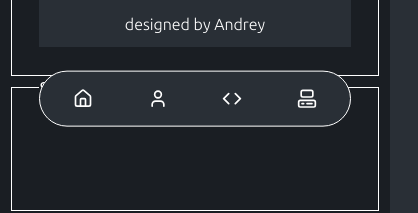
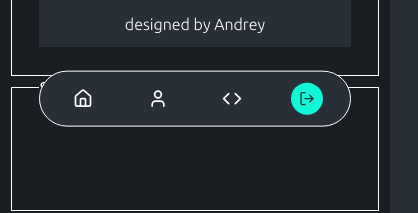
Before and after one commit to xv2Zzx5/portfolio, a React (Vite) app: page /ui in a window 390 px wide. Shown: the part 1422-1635 px from the top of the page, 418 px wide, since content can reach past the window. Built offline with nearby package versions, Linux system fonts and the light colour scheme.

Commit message:
feat: integrate zustand for user state management and update components to utilize user context

```diff
--- a/src/components/Button.tsx
+++ b/src/components/Button.tsx
@@ -23,7 +23,7 @@ const Button: React.FC<IProps> = ({
     as,
     children,
     className,
-    icon: Icon,
+    icon,
     ...props
 }) => {
     const Component = as || "button";
@@ -44,7 +44,7 @@ const Button: React.FC<IProps> = ({
             )}
         >
             {render}
-            {Icon && <span>{Icon} </span>}
+            {icon && <span>{icon} </span>}
         </Component>
     );
 };
--- a/src/components/Nav.tsx
+++ b/src/components/Nav.tsx
@@ -7,6 +7,7 @@ import { cn } from "../libs";
 import { useMediaQuery } from "react-responsive";
 import Button from "./Button";
 import type { Social, NavItem } from "../types";
+import useAuth from "../context/auth";
 
 interface IProps {
     socials: Social[];
@@ -25,6 +26,7 @@ const Nav: React.FC<IProps> = ({
     const isTablet = useMediaQuery({ maxWidth: 640 });
     const [isSearchOpened, setIsSearchOpened] = useState<boolean>(!isTablet);
     const [search, setSearch] = useState<string>("");
+    const auth = useAuth();
     const navbar = navItems.map((navitem) => (
         <li key={navitem.to}>
             <Typography variant="para-M">
@@ -95,7 +97,17 @@ const Nav: React.FC<IProps> = ({
                         <LuSearch className="text-md" />
                     </Button>
                 </div>
-                <ul className="sm:flex gap-2 hidden ">{sn}</ul>
+                <ul className="sm:flex gap-2 hidden items-center">
+                    {sn}
+                    {auth.username && (
+                        <li className="flex gap-1 items-center">
+                            <p>hi, {auth.username}</p>
+                            <Button variant="primary" onClick={auth.logout}>
+                                logout
+                            </Button>
+                        </li>
+                    )}
+                </ul>
             </div>
         </nav>
     );
--- a/src/components/SideBar.tsx
+++ b/src/components/SideBar.tsx
@@ -2,6 +2,10 @@ import React from "react";
 import type { SideBarItem } from "../types";
 import { cn } from "../libs";
 import { Link } from "react-scroll";
+import useAuth from "../context/auth";
+import { useMediaQuery } from "react-responsive";
+import { LuLogOut } from "react-icons/lu";
+import Button from "./Button";
 interface IProps {
     position?: "left" | "right";
     sideBarItems: SideBarItem[];
@@ -9,11 +13,13 @@ interface IProps {
 }
 const SideBar = React.forwardRef<HTMLDivElement, IProps>(
     ({ position, sideBarItems, className }, ref) => {
+        const auth = useAuth();
+        const isTablet = useMediaQuery({ maxWidth: 640 });
         return (
             <aside
                 ref={ref}
                 className={cn(
-                    "border border-white rounded-4xl z-10 p-1 bg-dark-200 flex flex-row w-full justify-around md:justify-center   md:flex-col md:w-fit gap-1 top-full -translate-y-full",
+                    "border border-white rounded-4xl z-10 p-1 bg-dark-200 flex flex-row w-full justify-around md:justify-center   md:flex-col md:w-fit gap-1 top-[95%] -translate-y-full",
                     position === "left"
                         ? "fixed md:top-1/2 left-0 md:left-5"
                         : position === "right"
@@ -22,7 +28,9 @@ const SideBar = React.forwardRef<HTMLDivElement, IProps>(
                     className
                 )}
             >
-                {sideBarItems.map(({ label, icon: Icon }) => (
+                {sideBarItems
+                    .slice(0, isTablet ? 3 : sideBarItems.length)
+                    .map(({ label, icon: Icon }) => (
                         <div className="relative" key={label}>
                             <Link
                                 to={label}
@@ -42,6 +50,17 @@ const SideBar = React.forwardRef<HTMLDivElement, IProps>(
                             </span>
                         </div>
                     ))}
+                {isTablet && (
+                    <Button
+                        variant="primary"
+                        className="p-0.75"
+                        icon={<LuLogOut />}
+                        onClick={() => {
+                            auth.logout();
+                            console.log("LOGOUT");
+                        }}
+                    />
+                )}
             </aside>
         );
     }
--- a/src/constants/index.tsx
+++ b/src/constants/index.tsx
@@ -56,7 +56,7 @@ export const sideBarItems: SideBarItem[] = [
 export const userInfo = {
     name: "Andrey",
     position: "Front-end Developer",
-    email: "ibraimov0409@gmail.com",
+    email: "psibladestrinke@gmail.com",
     location: "Samara, Russia",
     workingStyle: "Freelance/Fulltime",
     stack: [
--- /dev/null
+++ b/src/context/user.ts
@@ -0,0 +1,30 @@
+import type { IconType } from "react-icons";
+import { create } from "zustand";
+import { persist } from "zustand/middleware";
+import type { UserInfo } from "../types";
+
+interface UserState {
+    userInfo: UserInfo;
+    setUser: (user: UserInfo) => void;
+}
+const useUser = create<UserState>()(
+    persist(
+        (set) => ({
+            userInfo: {
+                name: "",
+                position: "",
+                email: "",
+                location: "",
+                workingStyle: "",
+                stack: [],
+                cv: "",
+                description: "",
+                about: "",
+            },
+            setUser: (userInfo) => set({ userInfo }),
+        }),
+        { name: "user", partialize: (state) => ({ userInfo: state.userInfo }) }
+    )
+);
+
+export default useUser;
--- a/src/pages/HomePage.tsx
+++ b/src/pages/HomePage.tsx
@@ -20,7 +20,6 @@ import { FaSuitcase } from "react-icons/fa";
 
 import { Canvas } from "@react-three/fiber";
 import { OrbitControls } from "@react-three/drei";
-import useAuth from "../context/auth";
 
 gsap.registerPlugin(ScrambleTextPlugin, ScrollTrigger);
 
@@ -30,7 +29,6 @@ const HomePage = () => {
     const infoRef = useRef<HTMLDivElement | null>(null);
 
     const [user] = useState<UserInfo>(userInfo);
-    const auth = useAuth()
 
     useEffect(() => {
         // Навбар
@@ -39,8 +37,8 @@ const HomePage = () => {
         // Сайдбар
         gsap.fromTo(
             sideBarRef?.current,
-            { yPercent: 100, opacity: 0 },
-            { yPercent: 0, opacity: 1 }
+            { xPercent: -100, opacity: 0 },
+            { xPercent: 0, opacity: 1 }
         );
 
         // Info & stack анимации
@@ -108,9 +106,6 @@ const HomePage = () => {
 
             {/* Header */}
             <header className="relative overflow-hidden">
-                <div>
-                    <p>hi, {auth.username}</p>
-                </div>
                 <div className="container grid grid-header-layout text-white gap-10 py-10">
                     {/* User Card */}
                     <div className="area-card ">
--- a/src/types/index.ts
+++ b/src/types/index.ts
@@ -1,5 +1,4 @@
 import type { IconType } from "react-icons";
-import { userInfo } from "../constants";
 export type Social = {
     icon: IconType;
     label: string;
@@ -10,7 +9,21 @@ export type NavItem = {
     to: string;
 };
 export type SideBarItem = {
-    icon: IconType,
-    label: string,
-}
-export type UserInfo = typeof userInfo
+    icon: IconType;
+    label: string;
+};
+export type UserInfo = {
+    name: string;
+    position: string;
+    email: string;
+    location: string;
+    workingStyle: string;
+    stack: {
+        name: string;
+        icon: IconType;
+        color: string;
+    }[];
+    cv: string;
+    description: string;
+    about: string;
+};
```
Lines whose indentation alone changed are shown as unchanged.
